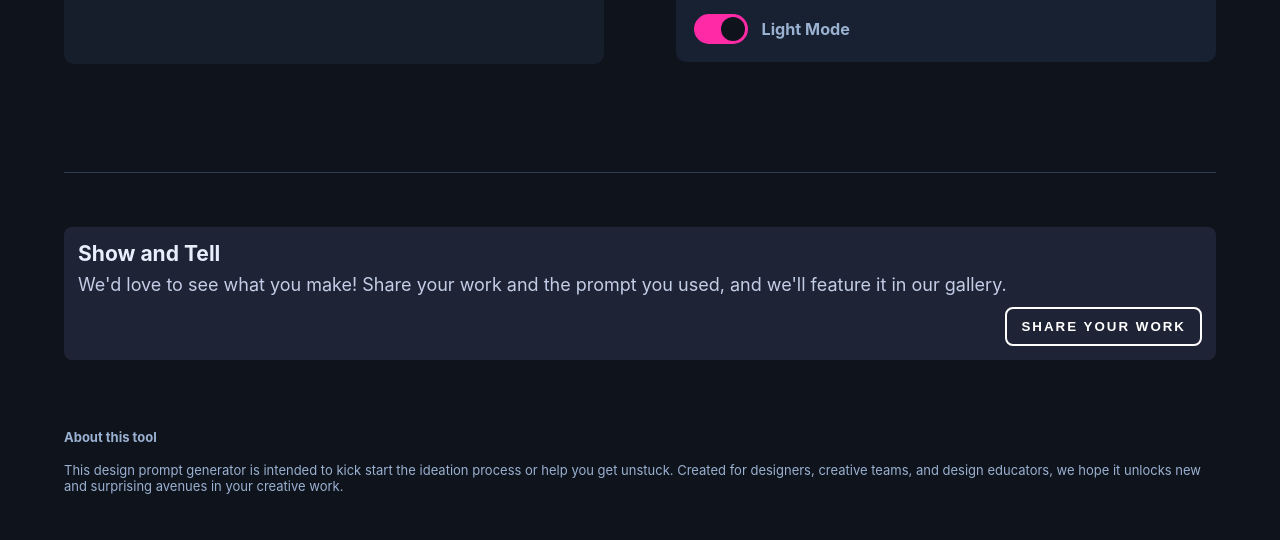
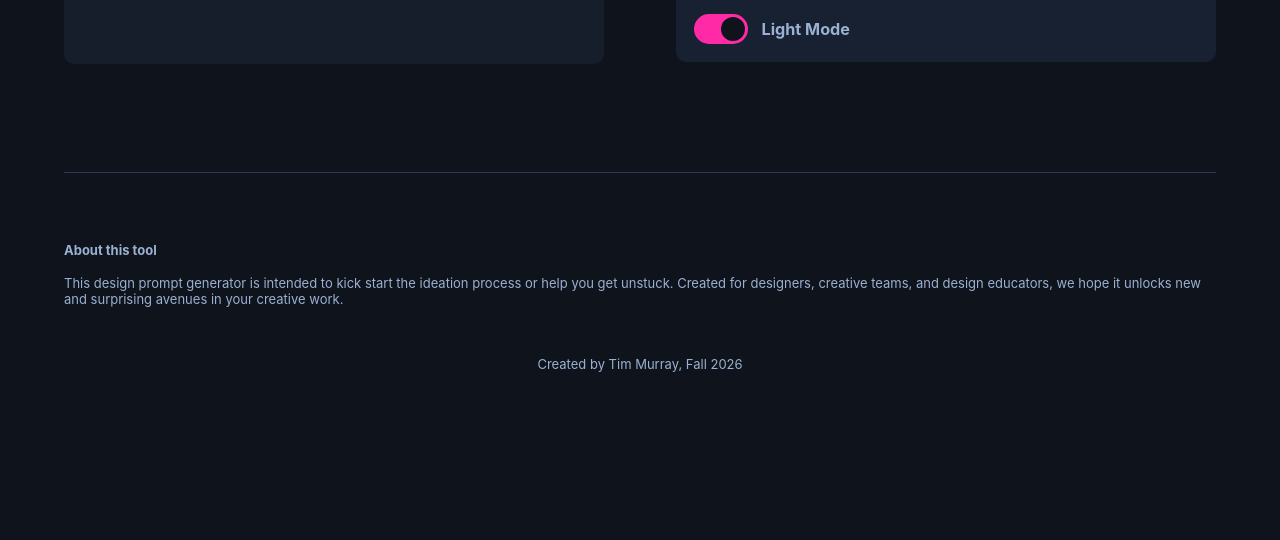
Before and after one commit to curious-studio/design-prompt, a plain HTML site: page index.html in a window 1280 px wide. Shown: the part 620-1160 px from the top of the page. After the commit the page ends 1016 px from the top, so only its background shows below. Drawn offline with Linux system fonts and the light colour scheme.

Commit message:
Comment out Share your Work section for now

```diff
--- a/index.html
+++ b/index.html
@@ -80,13 +80,14 @@
                 </form>
             </main>
             <footer class="site-footer-wrapper">
-                <section class="show-and-tell">
+<!--                <section class="show-and-tell">
                     <div class="panel-text">
                         <h3>Show and Tell</h3>
                         <p>We'd love to see what you make! Share your work and the prompt you used, and we'll feature it in our gallery.</p>
                     </div>
                     <button class="btn outline">Share your work</button>
                 </section>
+-->
                 <section class="about">
                     <h4>About this tool</h4>
                     <p>This design prompt generator is intended to kick start the ideation process or help you get unstuck. Created for designers, creative teams, and design educators, we hope it unlocks new and surprising avenues in your creative work.</p>
```
